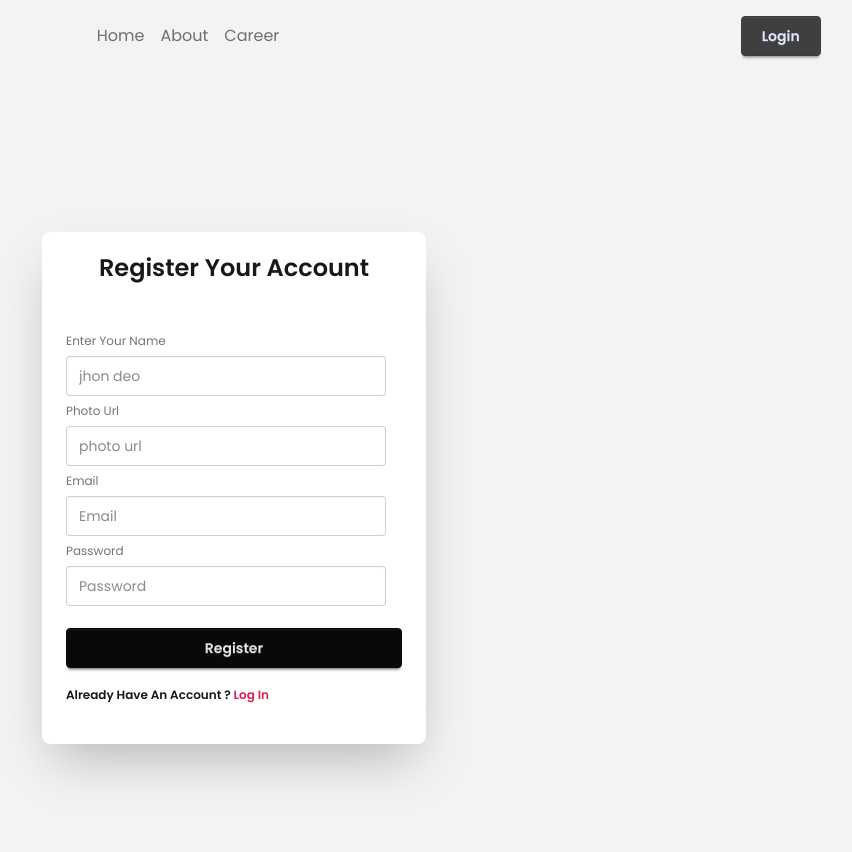
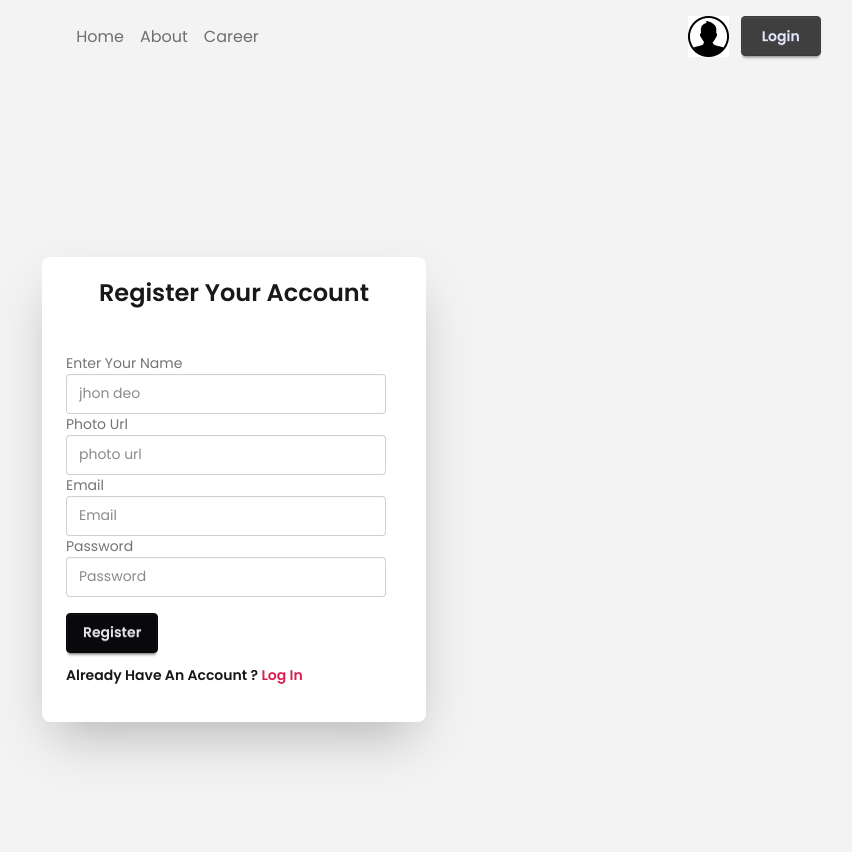
Before and after one commit to refatkhan/dragon-news, a React (Vite) app: page /auth/registration in a window 1280 px wide. Shown: the top 852 px of the page, without its empty margins (406-1258 px from the left). Built offline with nearby package versions, Linux system fonts and the light colour scheme; no server answers.

Commit message:
added newsdetails

```diff
--- a/src/components/Navbar.jsx
+++ b/src/components/Navbar.jsx
@@ -1,9 +1,13 @@
 import React, { use } from 'react';
 import { Link, NavLink } from 'react-router';
-import user from '../assets/user.png'
+import userlogo from '../assets/user.png'
 import { AuthContext } from '../provider/AuthProvider';
 const Navbar = () => {
-    const {user}= use(AuthContext)
+
+    const { user, logOut } = use(AuthContext)
+    const handleLogout = () => {
+        logOut()
+    }
     return (
         <div className='flex justify-between items-center'>
             <div className="">
@@ -15,8 +19,13 @@ const Navbar = () => {
                 <NavLink className={({ isActive }) => isActive ? 'text-fuchsia-600' : ' '} to="/career">Career</NavLink>
             </div>
             <div className="login-btn flex justify-center gap-3">
-                <img src={user} alt="" />
-                <Link to="/auth/login" className='btn btn-primary px-5'>Login</Link >
+                <img src={userlogo} alt="" />
+                {
+                    user ? (
+                        <button onClick={handleLogout} className='btn btn-primary px-5'>  Log out </button>
+                    ) : (<Link to="/auth/login" className='btn btn-primary px-5'>Login</Link >)
+                }
+
             </div>
         </div>
     );
--- a/src/components/NewsCard.jsx
+++ b/src/components/NewsCard.jsx
@@ -1,8 +1,10 @@
 import React from 'react';
 import { FaStar, FaRegEye, FaShareAlt, FaBookmark } from 'react-icons/fa';
+import { Link } from 'react-router';
 
 const NewsCard = ({ news }) => {
     const {
+        id,
         title,
         author,
         image_url,
@@ -45,7 +47,7 @@ const NewsCard = ({ news }) => {
                 {/* Details */}
                 <p className="text-sm text-gray-600">
                     {details.slice(0, 200)}...
-                    <span className="text-orange-600 font-medium cursor-pointer"> Read More</span>
+                    <Link to={`/news-details/${id}`} className="text-orange-600 font-medium cursor-pointer"> Read More</Link>
                 </p>
 
                 {/* Footer - Rating and Views */}
--- /dev/null
+++ b/src/components/NewsDeailsCard.jsx
@@ -0,0 +1,15 @@
+import React from 'react';
+import { Link } from 'react-router';
+
+const NewsDeailsCard = ({news}) => {
+    return (
+        <div className='space-y-5'>
+            <img className='w-full h-[350px] object-cover' src={news.image_url} alt="" />
+            <h2 className='text-2xl'>{news.title}</h2>
+            <p>{news.details}</p>
+            <Link className='btn btn-secondary' to={`/category/${news.category_id}`}>Back To Category</Link>
+        </div>
+    );
+};
+
+export default NewsDeailsCard;
--- a/src/firebase/firebase.config.js
+++ b/src/firebase/firebase.config.js
@@ -1,5 +1,6 @@
 // Import the functions you need from the SDKs you need
 import { initializeApp } from "firebase/app";
+
 // TODO: Add SDKs for Firebase products that you want to use
 // https://firebase.google.com/docs/web/setup#available-libraries
 
--- /dev/null
+++ b/src/pages/NewsDetails.jsx
@@ -0,0 +1,32 @@
+import React, { useEffect, useState } from 'react';
+import Header from '../components/Header'
+import RightAside from '../components/HomeLayout/RightAside'
+import { useLoaderData, useParams } from 'react-router';
+import NewsDeailsCard from '../components/NewsDeailsCard';
+const NewsDetails = () => {
+    const data = useLoaderData();
+    const {id} = useParams();
+    const [news , setNews] = useState({})
+    useEffect(()=>{
+        const NewsDetails = data.find((singlenews)=> singlenews.id == id);
+        setNews(NewsDetails);
+    }, [data,id])
+    return (
+        <div>
+            <header>
+                <Header></Header>
+            </header>
+            <main className='w-11/12 mx-auto grid grid-cols-12 gap-5'>
+                <section className='col-span-9'>
+                    <h2 className='font-bold '>News details</h2>
+                    <NewsDeailsCard news={news}></NewsDeailsCard>
+                </section>
+                <aside className='col-span-3'>
+                    <RightAside></RightAside>
+                </aside>
+            </main>
+        </div>
+    );
+};
+
+export default NewsDetails;
--- a/src/pages/Register.jsx
+++ b/src/pages/Register.jsx
@@ -1,29 +1,68 @@
-import React from 'react';
+import React, { use } from 'react';
 import { Link } from 'react-router';
+import { AuthContext } from '../provider/AuthProvider';
 
 const Register = () => {
+    const { createUser , setUser } = use(AuthContext)
+
+    const handleRegister = e => {
+        e.preventDefault();
+        const name = e.target.name.value
+        const photo = e.target.photo.value
+        const email = e.target.email.value
+        const password = e.target.password.value
+        console.log(name, photo, email, password);
+        createUser(email, password)
+            .then(result => {
+                const user = result.user;
+                setUser(user)
+            }).catch((error) => {
+                const errorMessage = error.message;
+                console.log(errorMessage);
+            });
+    }
+
     return (
         <div className='flex justify-center min-h-screen items-center'>
             <div className="card bg-base-100 w-full max-w-sm shrink-0 shadow-2xl">
                 <h2 className='font-semibold text-2xl py-5 text-center
                 '>Register Your Account</h2>
                 <div className="card-body">
-                    <fieldset className="fieldset">
+                    <form onSubmit={handleRegister}>
                         {/* name */}
                         <label className="label">Enter Your Name</label>
-                        <input type="name" className="input" placeholder="jhon deo" />
+                        <input type="text"
+                            name='name'
+                            className="input"
+                            placeholder="jhon deo"
+                            required
+                        />
                         {/* photo  url  */}
                         <label className="label">Photo Url</label>
-                        <input type="photo" className="input" placeholder="photo url" />
+                        <input type="text"
+                            name='photo'
+                            className="input"
+                            placeholder="photo url"
+                            required
+                        />
                         {/* email  */}
                         <label className="label">Email</label>
-                        <input type="email" className="input" placeholder="Email" />
+                        <input type="email"
+                            className="input"
+                            placeholder="Email"
+                            name='email'
+                            required />
                         <label className="label">Password</label>
-                        <input type="password" className="input" placeholder="Password" />
+                        <input type="password"
+                            className="input"
+                            placeholder="Password"
+                            name='password'
+                            required
+                        />
 
-                        <button className="btn btn-neutral mt-4">Register</button>
+                        <button type='submit' className="btn btn-neutral mt-4">Register</button>
                         <p className='py-3 font-semibold'>Already Have An Account ? <Link className='text-secondary' to="/auth/login">Log In</Link></p>
-                    </fieldset>
+                    </form>
 
                 </div>
             </div>
--- a/src/provider/AuthProvider.jsx
+++ b/src/provider/AuthProvider.jsx
@@ -1,15 +1,54 @@
-import React, { createContext, useState } from 'react';
+import { createUserWithEmailAndPassword, getAuth, onAuthStateChanged, signInWithEmailAndPassword, signOut } from 'firebase/auth';
+import React, { createContext, useEffect, useState } from 'react';
+import app from '../firebase/firebase.config';
+const auth = getAuth(app);
 export const AuthContext = createContext()
-const AuthProvider = ({children}) => {
+const AuthProvider = ({ children }) => {
+
     const [user, setUser] = useState(null)
-    const authData ={
+
+    const createUser = (email, password) => {
+        return createUserWithEmailAndPassword(auth, email, password)
+    }
+
+    const logIn = (email, password) => {
+        return signInWithEmailAndPassword(auth, email, password)
+            .then((userCredential) => {
+                const user = userCredential.user;
+                console.log(user);
+
+            })
+            .catch((error) => {
+                const errorCode = error.code;
+                const errorMessage = error.message;
+                alert(errorCode, errorMessage)
+            });
+    }
+    const logOut = () => {
+        return signOut(auth)
+            .then(() => {
+                alert('Log out success')
+            }).catch((error) => {
+                alert(error.message)
+            });
+    }
+    useEffect(() => {
+        const unsubscribe = onAuthStateChanged(auth, (currentUser) => {
+            setUser(currentUser)
+        });
+        return () => {
+            unsubscribe();
+        }
+    }, [])
+    const authData = {
         user,
         setUser,
+        createUser,
+        logOut,
+        logIn
     }
     return (
-
         <div>
-
             <AuthContext value={authData}>
                 {children}
             </AuthContext>
--- a/src/routes/Router.jsx
+++ b/src/routes/Router.jsx
@@ -6,6 +6,7 @@ import Home from "../pages/Home";
 import Login from "../pages/Login";
 import Register from "../pages/Register";
 import Authentication from "../layouts/Authentication";
+import NewsDetails from "../pages/NewsDetails";
 const router = createBrowserRouter(
     [
         {
@@ -38,8 +39,9 @@ const router = createBrowserRouter(
             ]
         },
         {
-            path: '/news',
-            element: <h2>This is News</h2>,
+            path: '/news-details/:id',
+            element: <NewsDetails></NewsDetails>,
+            loader: ()=> fetch("/news.json")
         },
         {
             path: '/*',
```
Also changed, not shown: src/pages/Login.jsx (+17 -7 lines).
